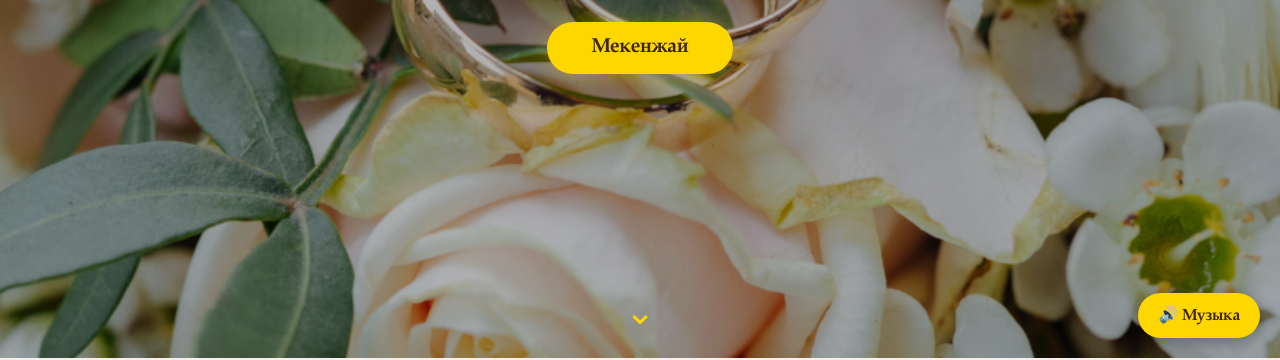
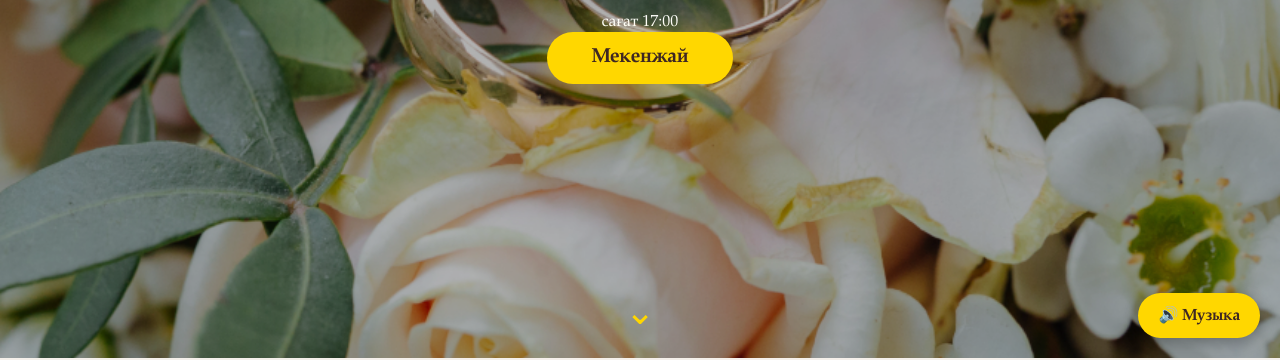
Before and after one commit to pro100kz/toi, a website: page index.html in a window 1280 px wide. Shown: the part 442-802 px from the top of the page. Drawn offline with Linux system fonts and the light colour scheme.

Commit message:
Update index.html

```diff
--- a/index.html
+++ b/index.html
@@ -263,6 +263,7 @@
             <h1>Әрсен &amp; Айнар</h1>
             <p class="subtitle">үйлену тойына шақыру</p>
             <p class="date">12 қыркүйек 2026 жыл</p>
+            <p class="time">сағат 17:00</p>
             <a href="#map" class="btn-gold">Мекенжай</a>
         </div>
         <div class="arrow-down">
```
